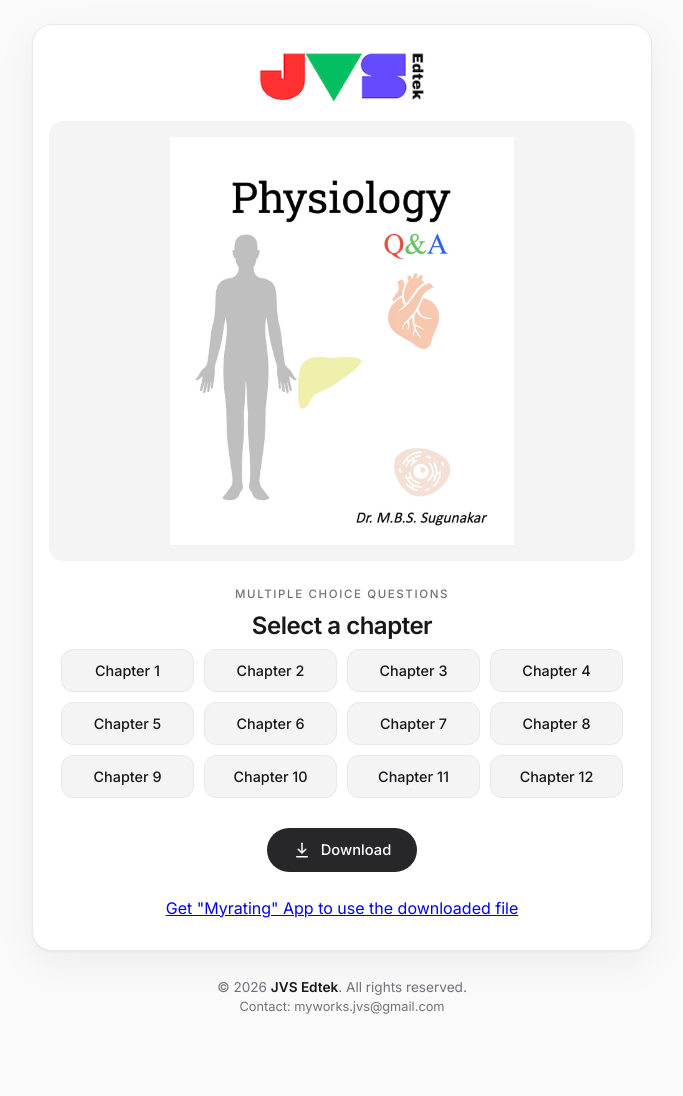
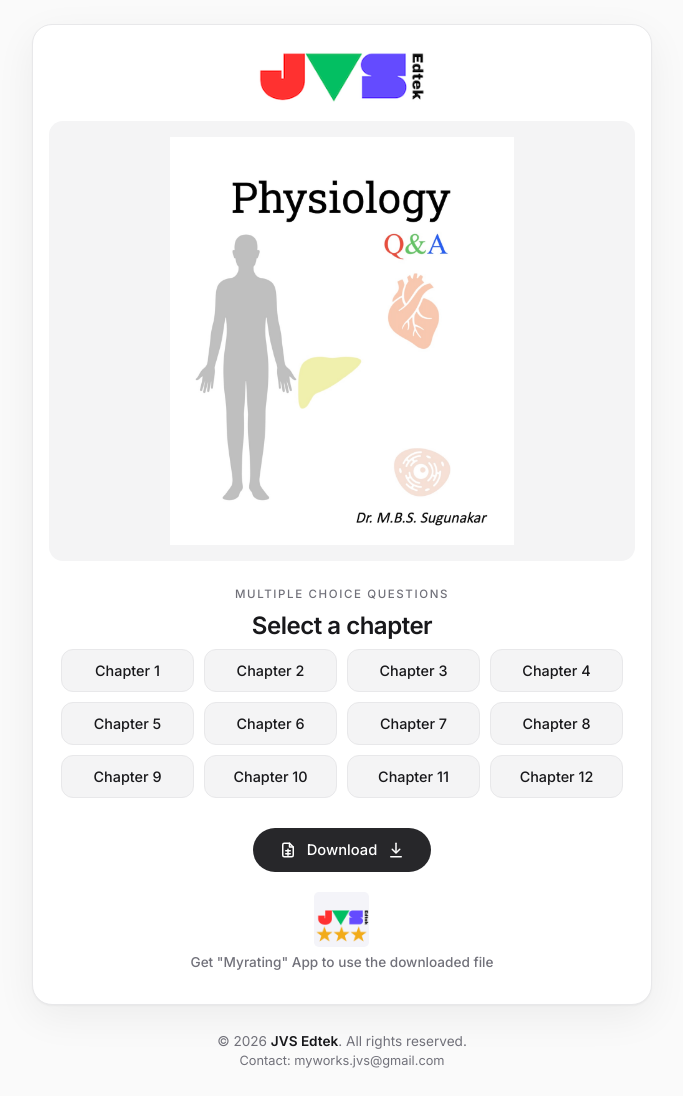
Before and after one commit to sugunakar85/mynwproj, a plain HTML site: page index.html in a window 1280 px wide. Shown: the whole page, without its empty margins (298-981 px from the left). Before the commit the page ends 1042 px from the top, so only its background shows below. Drawn offline with Linux system fonts and the light colour scheme.

Commit message:
Update download link and add rating app section
Added icon to the page

```diff
--- a/index.html
+++ b/index.html
@@ -50,6 +50,34 @@
       box-shadow: var(--shadow);
       padding: 16px 16px 32px;
     }
+      /* ---------- Rating app link ---------- */
+      .rate-wrap {
+        display: flex;
+        justify-content: center;
+        margin-top: 20px;
+      }
+      .rate-link {
+        display: inline-flex;
+        align-items: center;
+        justify-content: center;
+        gap: 8px;
+        font-size: 0.85rem;
+        font-weight: 500;
+        line-height: 1.4;
+        text-align: center;
+        color: var(--text-muted);
+        text-decoration: none;
+        transition: color 0.2s ease;
+      }
+      .rate-link:hover { color: var(--text); }
+      .rate-link { flex-direction: column; gap: 6px; }
+      .rate-icon {
+        width: 55px;
+        height: 55px;
+        flex-shrink: 0;
+        object-fit: justify-content;
+        border-radius: 5px;
+      }
 
     /* ---------- Card header (logo) ---------- */
     .brand-head {
@@ -224,6 +252,8 @@
       <div class="eyebrow">Multiple Choice Questions</div>
       <h2>Select a chapter</h2>
 
+
+
       <ul class="menu">
         <li><a href="chap1.html">Chapter 1</a></li>
         <li><a href="chap2.html">Chapter 2</a></li>
@@ -239,22 +269,28 @@
         <li><a href="chap12.html">Chapter 12</a></li>
       </ul>
 
-      <!--
+      <!-- Downloads the book cover shown in the frame.
            Change href/download to point at any file you want visitors to download -->
-      <a class="btn" href="https://github.com/user-attachments/files/35078650/AllQuestions.csv" download="book-cover.jpg">
-        <svg viewBox="0 0 24 24" fill="none" stroke="currentColor" stroke-width="2" stroke-linecap="round" stroke-linejoin="round">
+      <a class="btn" href="https://github.com/user-attachments/files/35078650/AllQuestions.csv" download="AllQuestions.csv">
+        <svg class="file-icon" viewBox="0 0 24 24" fill="none" stroke="currentColor" stroke-width="2" stroke-linecap="round" stroke-linejoin="round" aria-hidden="true">
+          <path d="M14 3H7a2 2 0 0 0-2 2v14a2 2 0 0 0 2 2h10a2 2 0 0 0 2-2V8z"/>
+          <path d="M14 3v5h5"/>
+          <path d="M9 13h6M9 17h6M12 11v8"/>
+        </svg>
+        Download
+        <svg viewBox="0 0 24 24" fill="none" stroke="currentColor" stroke-width="2" stroke-linecap="round" stroke-linejoin="round" aria-hidden="true">
           <path d="M12 3v12"/>
           <path d="M7 11l5 5 5-5"/>
           <path d="M5 21h14"/>
         </svg>
-        Download
       </a>
-       <p class="subtitle"></p>
       <!-- Replace the href with your MyRating app link -->
-      <div>
+      <div class="rate-wrap">
         <a class="rate-link" href="https://myworks-jvs.github.io/#products" target="_blank" rel="noopener noreferrer">
+          <img src="app_icon.png" alt="" class="rate-icon" />
           Get "Myrating" App to use the downloaded file
         </a>
+      </div>
       </div>
     </div>
   </main>
```
